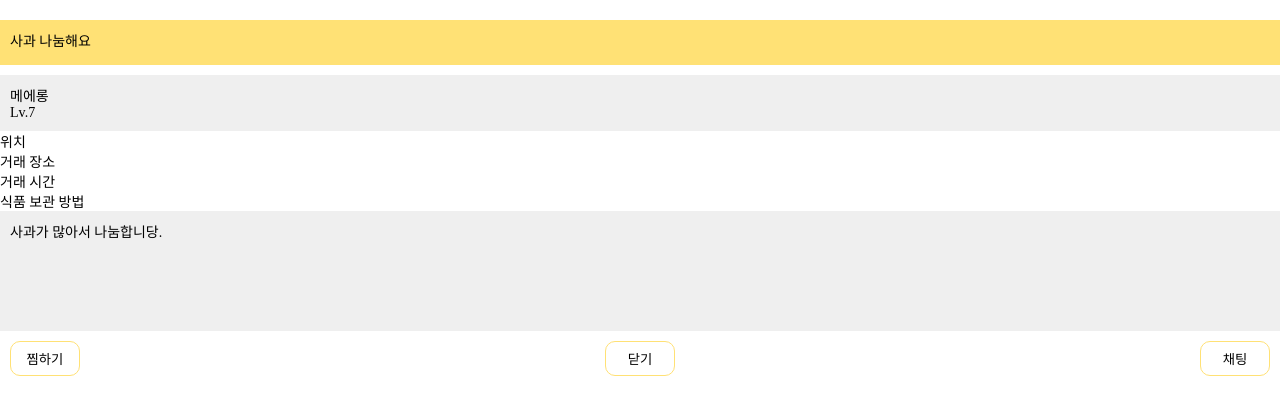
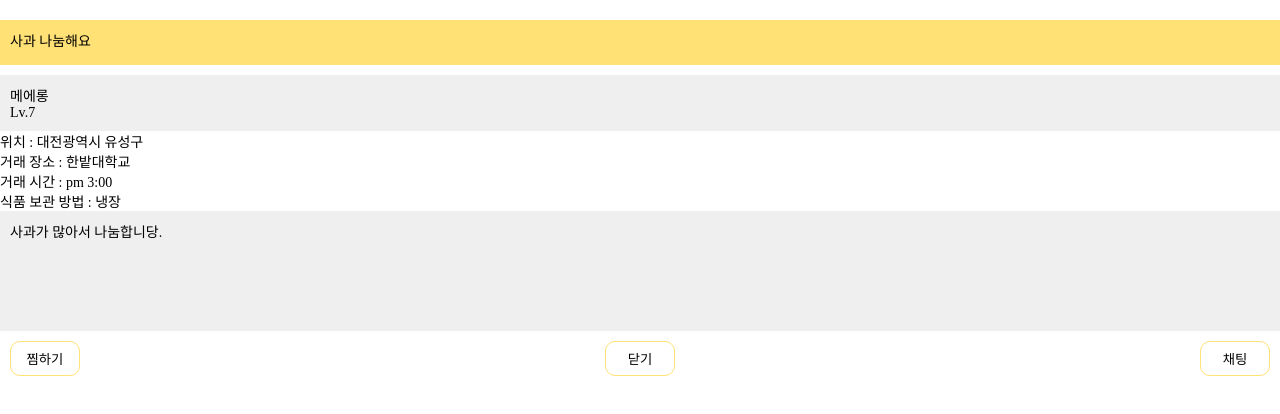
Before and after one commit to delaying/Foodi-e, a React (Create React App) app: page /post/number in a window 1280 px wide. Shown: the top 414 px of the page. Built offline with nearby package versions, Linux system fonts and the light colour scheme; a web font is replaced by a local one.

Commit message:
media screen 사용

```diff
--- a/src/App.css
+++ b/src/App.css
@@ -210,9 +210,15 @@ nav .nav-img {
     border:none;
     height:25px;
     border-radius:10px;
+    text-align:center;
+    padding:5px;
 }
 
 .latest-post .addPost a{
     text-decoration:none;
     color: #3b3b3b;
 }
+
+@media screen and (min-width: 768px){
+
+}
--- a/src/routes/PostDetail.js
+++ b/src/routes/PostDetail.js
@@ -17,10 +17,10 @@ function PostDetail() {
                 <div className="user-picture"></div>
             </div>
             <div className="post-detail">
-                <div className="lotate">위치</div>
-                <div className="area">거래 장소</div>
-                <div className="time">거래 시간</div>
-                <div className="storage">식품 보관 방법</div>
+                <div className="locate">위치 : 대전광역시 유성구</div>
+                <div className="area">거래 장소 : 한밭대학교</div>
+                <div className="time">거래 시간 : pm 3:00</div>
+                <div className="storage">식품 보관 방법 : 냉장</div>
             </div>
             <div className="post-content">
                 사과가 많아서 나눔합니당.
--- a/src/routes/postDetail.css
+++ b/src/routes/postDetail.css
@@ -14,7 +14,7 @@
     padding:10px;
 }
 
-button{
+.post-button button{
     width:70px;
     border-radius:10px;
     border:1px solid #FFE175;
```
